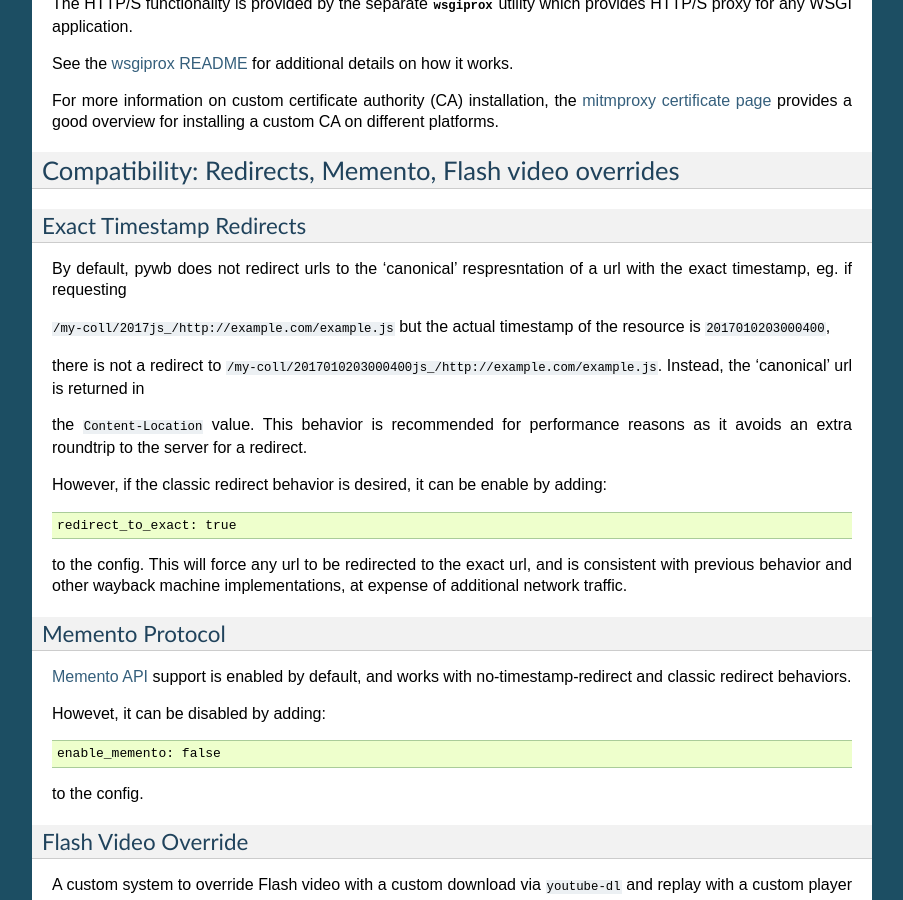
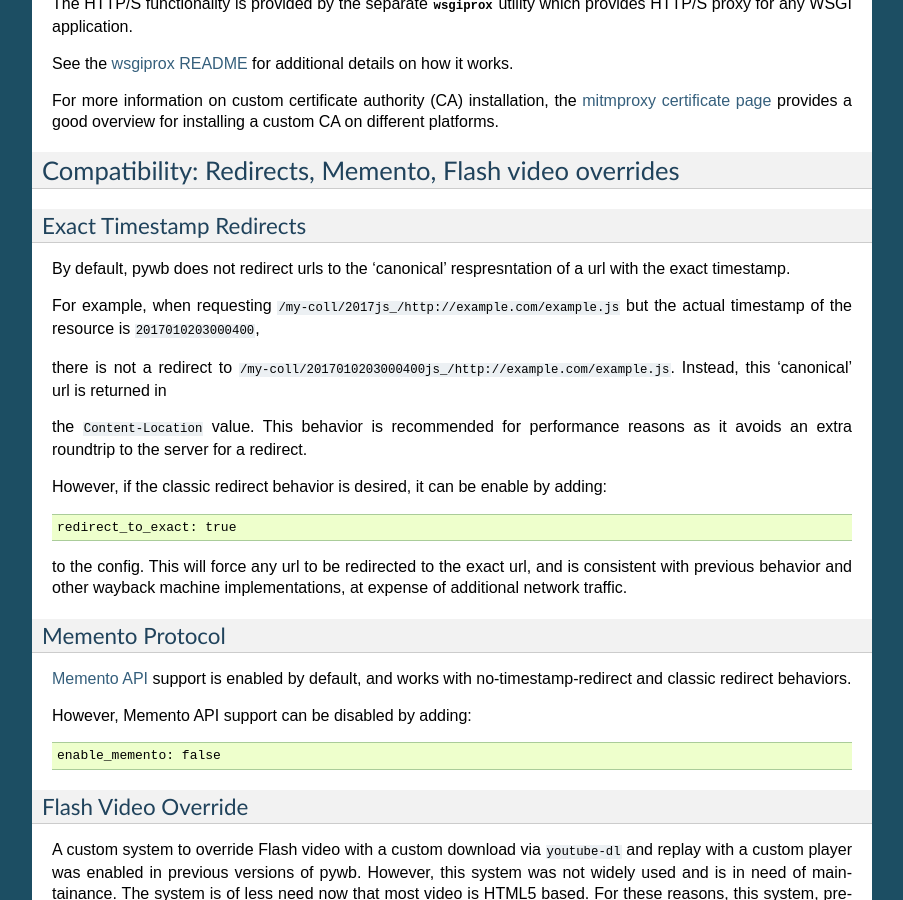
Before and after one commit to webrecorder/pywb, a Sphinx documentation site: the page built from docs/manual/configuring.rst, in a window 1280 px wide and 900 px high, scrolled down 8356 px. Shown: the whole window, without its empty margins (198-1101 px from the left). Built offline with Sphinx 7.4.7, drawn with Linux system fonts in a browser that asks for light colours; pages that are not in the unit, such as notebooks, are missing from menus.

Commit message:
docs: fix typos, cleanup

```diff
--- a/docs/manual/configuring.rst
+++ b/docs/manual/configuring.rst
@@ -477,11 +477,11 @@ Compatibility: Redirects, Memento, Flash video overrides
 Exact Timestamp Redirects
 ^^^^^^^^^^^^^^^^^^^^^^^^^
 
-By default, pywb does not redirect urls to the 'canonical' respresntation of a url with the exact timestamp, eg. if requesting
+By default, pywb does not redirect urls to the 'canonical' respresntation of a url with the exact timestamp.
 
-``/my-coll/2017js_/http://example.com/example.js`` but the actual timestamp of the resource is ``2017010203000400``,
+For example, when requesting ``/my-coll/2017js_/http://example.com/example.js`` but the actual timestamp of the resource is ``2017010203000400``,
 
-there is not a redirect to ``/my-coll/2017010203000400js_/http://example.com/example.js``. Instead, the 'canonical' url is returned in
+there is not a redirect to ``/my-coll/2017010203000400js_/http://example.com/example.js``. Instead, this 'canonical' url is returned in
 
 the ``Content-Location`` value. This behavior is recommended for performance reasons as it avoids an extra roundtrip to the server for a redirect.
 
@@ -498,11 +498,9 @@ Memento Protocol
 
 :ref:`memento-api` support is enabled by default, and works with no-timestamp-redirect and classic redirect behaviors.
 
-Howevet, it can be disabled by adding::
+However, Memento API support can be disabled by adding::
 
   enable_memento: false
-
-to the config.
 
 
 Flash Video Override
```
